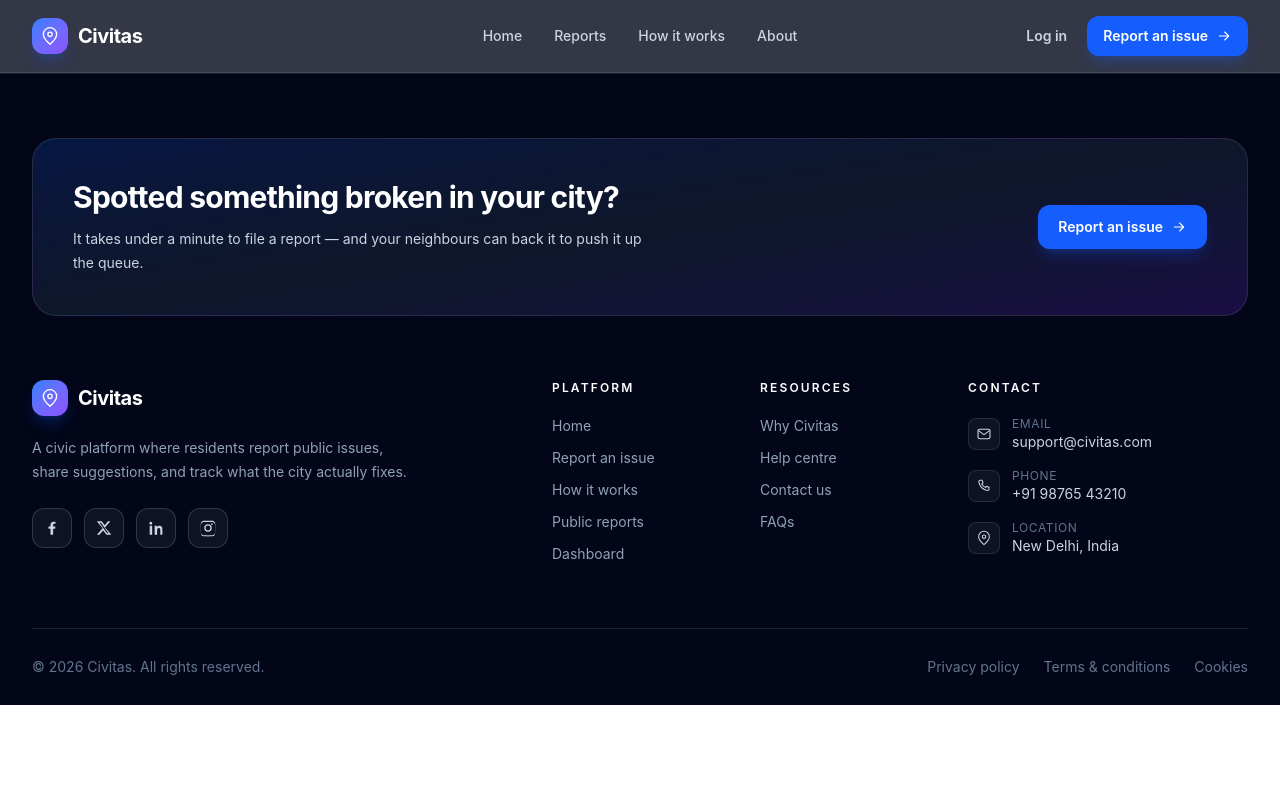
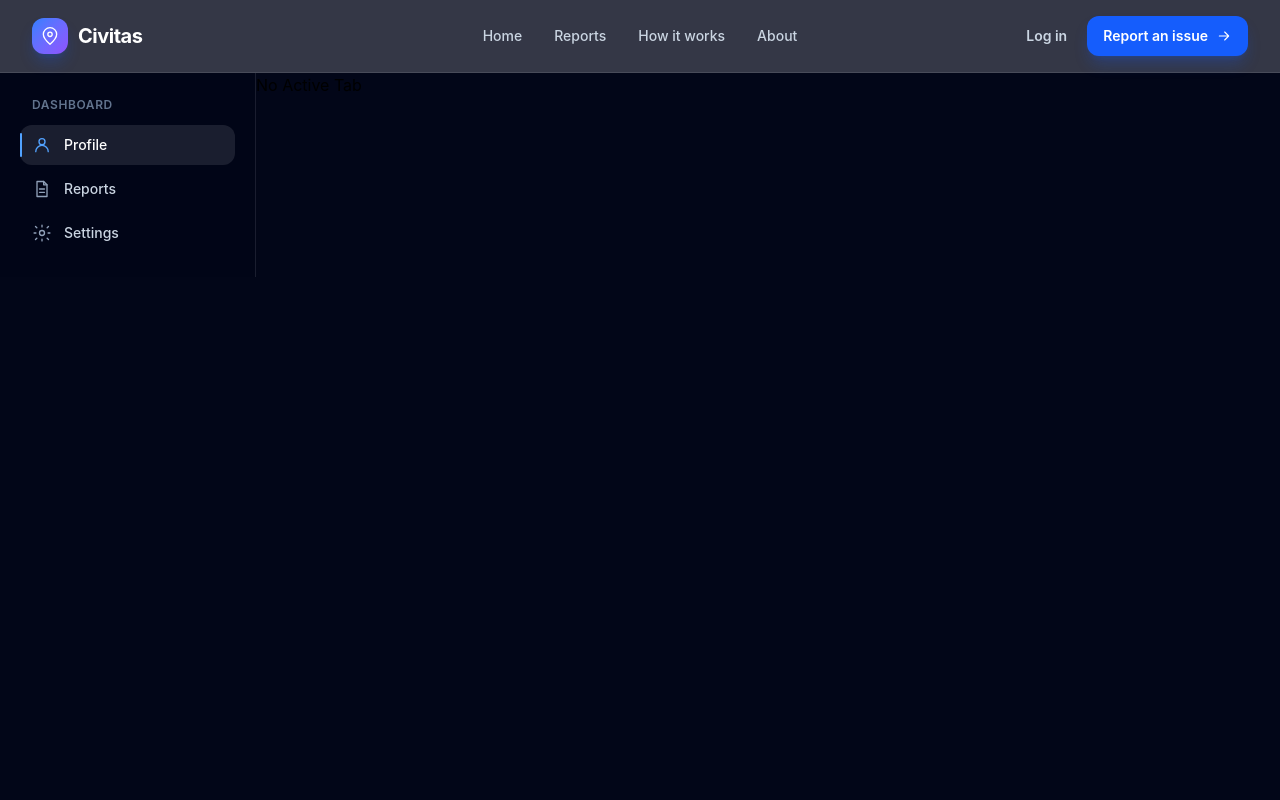
Before and after one commit to vishoov/civitas-client, a React (Vite) app: page /admin/dashboard in a window 1280 px wide. Shown: the top 800 px of the page. Built offline with nearby package versions, Linux system fonts and the light colour scheme.

Commit message:
admin home

```diff
--- a/src/App.jsx
+++ b/src/App.jsx
@@ -10,19 +10,20 @@ import Footer from "./Components/Footer"
 
 import Home from "./pages/Home"
 import Protected from "./Components/Protected"
+import AdminHome from "./pages/AdminHome"
 const App = () => {
   return (
     <div>
 
+      <AuthProtected>
 
       <Navbar/>
 
-      <AuthProtected>
       <Routes>
 
         <Route path="/signup" element={<SignUp />}/>
         <Route path="/login" element={<Login/>}/>
-
+        <Route path="/admin/dashboard" element={<AdminHome />} />
         <Route path="/report" element={<ReportPage/>}/>
         <Route path="/admin/reports" element={
           <Protected>
@@ -32,10 +33,10 @@ const App = () => {
         <Route path="/" element={<Home/>}/>
       </Routes>
 
-      </AuthProtected>
 
 
     <Footer />
+      </AuthProtected>
 
     </div>
   )
--- a/src/Auth/AuthContext.jsx
+++ b/src/Auth/AuthContext.jsx
@@ -33,7 +33,7 @@ export const AuthProtected= ({children})=>{
                 return data
             }
             setUserData(data.user);
-
+            localStorage.setItem("user", JSON.stringify(data.user));
             return data;
 
         }
@@ -65,7 +65,8 @@ export const AuthProtected= ({children})=>{
                 return data;
             }
             setUserData(data.user);
-
+            console.log("User data after login: ", data.user);
+            localStorage.setItem("user", JSON.stringify(data.user));
             return data;
 
         }
@@ -82,6 +83,7 @@ export const AuthProtected= ({children})=>{
 }
 
 
+// eslint-disable-next-line react-refresh/only-export-components
 export function useAuth(){
     let result= useContext(AuthContext);
     if(!result)
--- /dev/null
+++ b/src/Components/Sidebar.jsx
@@ -0,0 +1,82 @@
+const iconBase = {
+  fill: "none",
+  stroke: "currentColor",
+  strokeWidth: 1.6,
+  strokeLinecap: "round",
+  strokeLinejoin: "round",
+  viewBox: "0 0 24 24",
+};
+
+const ProfileIcon = (props) => (
+  <svg {...iconBase} {...props}>
+    <circle cx="12" cy="8" r="3.6" />
+    <path d="M4.5 20a7.5 7.5 0 0 1 15 0" />
+  </svg>
+);
+
+const ReportsIcon = (props) => (
+  <svg {...iconBase} {...props}>
+    <path d="M6 3h8l4 4v14H6z" />
+    <path d="M14 3v4h4M9 12h6M9 16h6" />
+  </svg>
+);
+
+const SettingsIcon = (props) => (
+  <svg {...iconBase} {...props}>
+    <circle cx="12" cy="12" r="3" />
+    <path d="M12 2.5v2.2M12 19.3v2.2M4.2 4.2l1.6 1.6M18.2 18.2l1.6 1.6M2.5 12h2.2M19.3 12h2.2M4.2 19.8l1.6-1.6M18.2 5.8l1.6-1.6" />
+  </svg>
+);
+
+const TABS = [
+  { id: "profile", label: "Profile", Icon: ProfileIcon },
+  { id: "reports", label: "Reports", Icon: ReportsIcon },
+  { id: "settings", label: "Settings", Icon: SettingsIcon },
+];
+
+const focusRing =
+  "focus-visible:outline focus-visible:outline-2 focus-visible:outline-offset-2 focus-visible:outline-blue-400";
+
+const Sidebar = ({ activeTab, setActiveTab }) => {
+  return (
+    <aside className="w-full border-b border-white/10 bg-slate-950/80 backdrop-blur-md lg:h-full lg:w-64 lg:shrink-0 lg:border-b-0 lg:border-r">
+      <nav aria-label="Dashboard" className="px-4 py-5 lg:px-5 lg:py-6">
+        <p className="mb-3 hidden px-3 text-xs font-semibold uppercase tracking-wider text-slate-500 lg:block">
+          Dashboard
+        </p>
+
+        <ul className="flex gap-2 overflow-x-auto lg:flex-col lg:gap-1 lg:overflow-visible">
+          {TABS.map(({ id, label, Icon }) => {
+            const isActive = activeTab === id;
+            return (
+              <li key={id} className="shrink-0 lg:shrink">
+                <button
+                  type="button"
+                  onClick={() => setActiveTab(id)}
+                  aria-current={isActive ? "page" : undefined}
+                  className={`group relative inline-flex w-full items-center gap-3 rounded-xl px-3 py-2.5 text-sm font-medium transition ${focusRing} ${
+                    isActive
+                      ? "bg-white/10 text-white"
+                      : "text-slate-300 hover:bg-white/5 hover:text-white"
+                  }`}
+                >
+                  {isActive && (
+                    <span className="absolute inset-y-2 left-0 hidden w-0.5 rounded-full bg-blue-400 lg:block" />
+                  )}
+                  <Icon
+                    className={`h-5 w-5 transition ${
+                      isActive ? "text-blue-400" : "text-slate-400 group-hover:text-slate-200"
+                    }`}
+                  />
+                  {label}
+                </button>
+              </li>
+            );
+          })}
+        </ul>
+      </nav>
+    </aside>
+  );
+};
+
+export default Sidebar;
--- a/src/Components/navbar.jsx
+++ b/src/Components/navbar.jsx
@@ -1,7 +1,7 @@
 import { useEffect, useState } from "react";
 import { Link, NavLink, useLocation, useNavigate } from "react-router-dom";
-
-/* ------------------------------------------------------------------ */
+import { useAuth } from "../Auth/AuthContext";
+ /* ------------------------------------------------------------------ */
 /*  Icons (stroke-based, 24px grid — same family as the landing page)   */
 /* ------------------------------------------------------------------ */
 
@@ -57,6 +57,7 @@ const Navbar = () => {
   const [open, setOpen] = useState(false);
   const { pathname } = useLocation();
   const navigate = useNavigate();
+  const { userData } = useAuth();
 
   /* Escape closes the mobile panel */
   useEffect(() => {
@@ -136,12 +137,22 @@ const Navbar = () => {
 
           {/* ---- desktop actions ---- */}
           <div className="hidden items-center gap-5 lg:flex">
-            <Link
+
+            {
+            (userData)?
+            (<Link
+              to="/admin/dashboard"
+              className="rounded-sm text-sm font-semibold text-slate-300 transition hover:text-white"
+              >
+                {userData.username}
+              </Link>):
+            (<Link
               to="/login"
               className={`rounded-sm text-sm font-semibold text-slate-300 transition hover:text-white ${focusRing}`}
             >
               Log in
-            </Link>
+            </Link>)
+}
             <Link
               to="/report"
               className={`group inline-flex items-center gap-2 rounded-xl bg-blue-600 px-4 py-2.5 text-sm font-semibold text-white shadow-lg shadow-blue-600/25 transition hover:bg-blue-700 ${focusRing}`}
--- a/src/main.jsx
+++ b/src/main.jsx
@@ -2,10 +2,12 @@
 import {BrowserRouter} from 'react-router-dom'
 import { createRoot } from 'react-dom/client'
 import './index.css'
-import App from './App.jsx'
+import App from './App.jsx';
+
 
 createRoot(document.getElementById('root')).render(
   <BrowserRouter>
+
     <App />
   </BrowserRouter>,
 )
--- /dev/null
+++ b/src/pages/AdminHome.jsx
@@ -0,0 +1,33 @@
+import AdminDashboard from "../Components/adminDashboard";
+import Sidebar from "../Components/Sidebar"
+import { useState} from "react";
+
+const AdminHome = () => {
+
+  const [activeTab, setActiveTab] = useState("profile");
+
+  return (
+    <div className="flex min-h-[calc(100vh-4rem)] flex-col bg-slate-950 lg:flex-row">
+
+    {/* sidebar */}
+    <Sidebar
+    activeTab={activeTab}
+    setActiveTab={setActiveTab}
+    />
+
+    {/* conditional rendering to show profile, reports, settings  */}
+
+
+  {activeTab === "reports" ? <AdminDashboard /> : <h1>No Active Tab</h1>}
+
+
+    {/* current view  */}
+    <main className="flex-1 px-6 py-8 text-slate-200">
+    </main>
+
+
+    </div>
+  )
+}
+
+export default AdminHome
```
